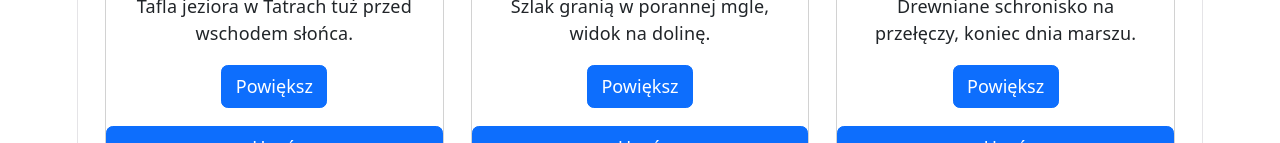
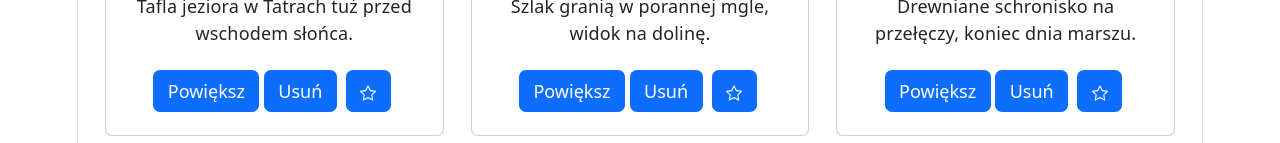
Before and after one commit to AntRa-cmyk/school_git, a React (Vite) app in the folder galeria-react/: page / in a window 1280 px wide. Shown: the part 809-952 px from the top of the page. Built offline with nearby package versions, Linux system fonts and the light colour scheme.

Commit message:
Dodanie toggla dla favorite

```diff
--- a/galeria-react/src/App.jsx
+++ b/galeria-react/src/App.jsx
@@ -31,6 +31,12 @@ function App() {
 		console.log(photos)
 	}
 
+	function togglePhotoFavorite(id) {
+		setPhotos(photos.map((v) => {
+			return v.id != id ? v : {...v, favorite: !v.favorite}
+		}))
+	}
+
 	return (
 		<>
 			<Navbar />
@@ -38,7 +44,7 @@ function App() {
 			<div className="container mt-4">
 				<CategoryBar active={active} setActive={setActive} />
 				<p> Wyświetlono {visiblePhotos.length} z {photos.length} zdjęć </p>
-				<Gallery photos={visiblePhotos} onCardDelete={onCardDelete} />
+				<Gallery photos={visiblePhotos} onCardDelete={onCardDelete} togglePhotoFavorite={togglePhotoFavorite}/>
 			</div>
 			<AddPhotoModal onAddPhotoSubmit={onAddPhotoSubmit}/>
 			<FiltersOffCanvas />
--- a/galeria-react/src/components/Gallery.jsx
+++ b/galeria-react/src/components/Gallery.jsx
@@ -2,14 +2,14 @@ import Fragment from "react"
 import PhotoCard from "./PhotoCard.jsx"
 import PhotoModal from "./PhotoModal.jsx"
 
-function Gallery({photos, onCardDelete}) {
+function Gallery({photos, onCardDelete, togglePhotoFavorite}) {
 
 	return (<div className="container">
 		{photos.length == 0 && <p className="alert-warning"> Nie ma zdjęć z tym filtrem </p>}
 		<div className="row g-4">
 			{photos.map(photo => {
 				return <div className="col-12 col-md-6 col-lg-4" key={photo.id} id={photo.id} >
-					<PhotoCard title={photo.title} alt={photo.alt} onCardDelete={onCardDelete}
+					<PhotoCard title={photo.title} alt={photo.alt} onCardDelete={onCardDelete} togglePhotoFavorite={togglePhotoFavorite} isFavorite={photo.favorite}
 						image={photo.image} description={photo.description} id={photo.id} category={photo.category} />
 					<PhotoModal title={photo.title} alt={photo.alt}
 						imageLarge={photo.imageLarge} description={photo.description} id={photo.id} />
--- a/galeria-react/src/components/PhotoCard.jsx
+++ b/galeria-react/src/components/PhotoCard.jsx
@@ -1,4 +1,11 @@
-function PhotoCard({id, title, description, category, image, alt, onCardDelete}) {
+const filled_star = <svg xmlns="http://www.w3.org/2000/svg" width="16" height="16" fill="currentColor" class="bi bi-star-fill" viewBox="0 0 16 16">
+  <path d="M3.612 15.443c-.386.198-.824-.149-.746-.592l.83-4.73L.173 6.765c-.329-.314-.158-.888.283-.95l4.898-.696L7.538.792c.197-.39.73-.39.927 0l2.184 4.327 4.898.696c.441.062.612.636.282.95l-3.522 3.356.83 4.73c.078.443-.36.79-.746.592L8 13.187l-4.389 2.256z"/>
+</svg>
+const empty_star = <svg xmlns="http://www.w3.org/2000/svg" width="16" height="16" fill="currentColor" class="bi bi-star" viewBox="0 0 16 16">
+  <path d="M2.866 14.85c-.078.444.36.791.746.593l4.39-2.256 4.389 2.256c.386.198.824-.149.746-.592l-.83-4.73 3.522-3.356c.33-.314.16-.888-.282-.95l-4.898-.696L8.465.792a.513.513 0 0 0-.927 0L5.354 5.12l-4.898.696c-.441.062-.612.636-.283.95l3.523 3.356-.83 4.73zm4.905-2.767-3.686 1.894.694-3.957a.56.56 0 0 0-.163-.505L1.71 6.745l4.052-.576a.53.53 0 0 0 .393-.288L8 2.223l1.847 3.658a.53.53 0 0 0 .393.288l4.052.575-2.906 2.77a.56.56 0 0 0-.163.506l.694 3.957-3.686-1.894a.5.5 0 0 0-.461 0z"/>
+</svg>
+
+function PhotoCard({id, title, description, category, image, alt, isFavorite, onCardDelete, togglePhotoFavorite}) {
 	return (
 		<div className="card h-100">
 			<img className="card-img-top" src={image} alt={alt ? alt : "Nie znaleziono zdjęcia"} />
@@ -7,8 +14,9 @@ function PhotoCard({id, title, description, category, image, alt, onCardDelete})
 				<p className="badge text-bg-primary"> {category} </p>
 				<p className="card-text"> {description} </p>
 				<button className="btn btn-primary" data-bs-toggle="modal" data-bs-target={`#zdjecie${id}`}> Powiększ </button>
+				<button className="btn btn-primary m-1" onClick={() => onCardDelete(id)}>Usuń</button>
+				<button className="btn btn-primary m-1" onClick={() => togglePhotoFavorite(id)}>{isFavorite ? filled_star : empty_star}</button>
 			</div>
-			<button className="btn btn-primary" onClick={() => onCardDelete(id)}>Usuń</button>
 		</div>
 	)
 }
```
